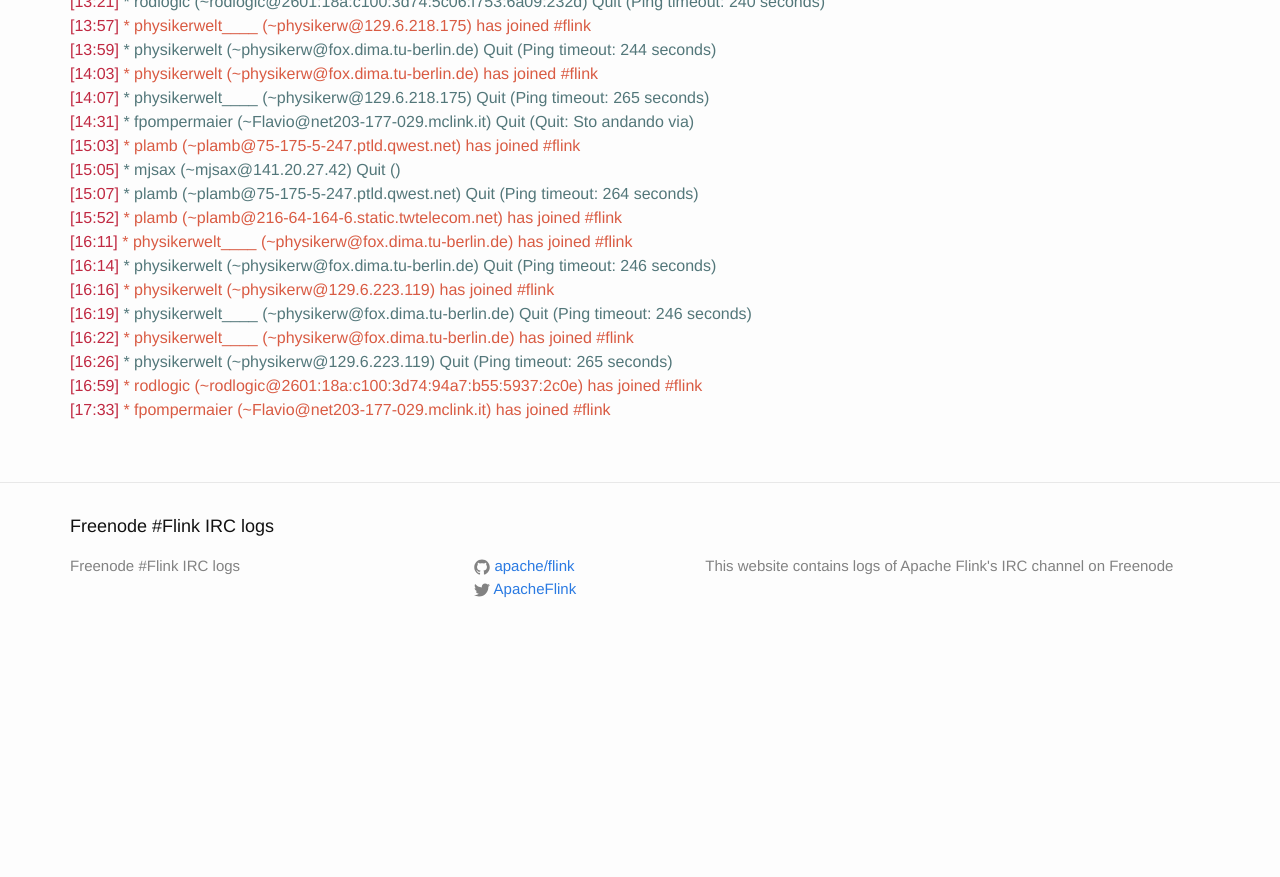
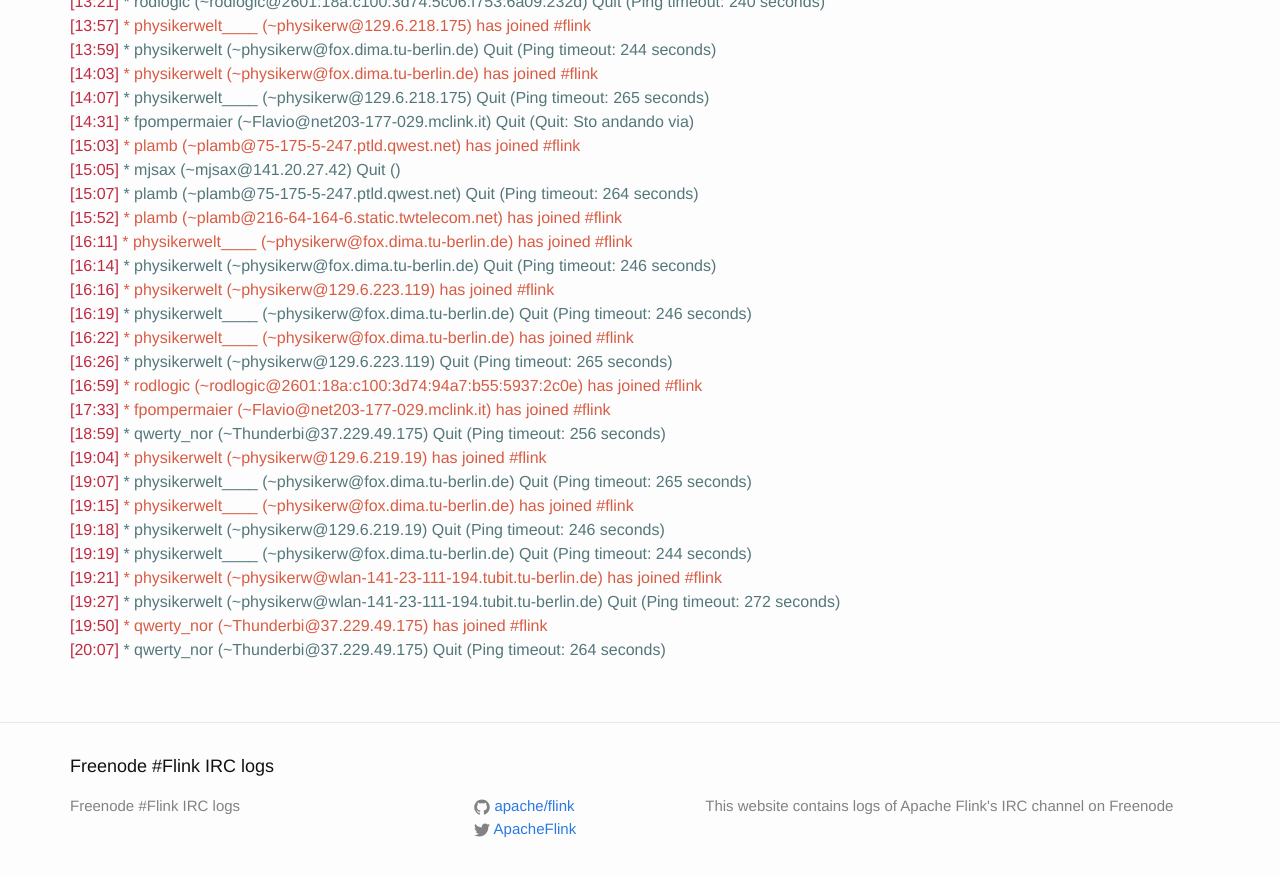
Before and after one commit to flink-irc-logs/flink-irc-logs.github.io, a Jekyll site: the page built from _posts/2015-10-26-logs.markdown, in a window 1280 px wide and 900 px high, scrolled down 1266 px. Shown: the top 877 px of the window. Built offline with Jekyll 4.4.1, drawn with Linux system fonts in a browser that asks for light colours; before the commit the page ends 1926 px from its top, so only the background shows below that.

Commit message:
Update of the logs on Mon Oct 26 20:29:23 CET 2015

```diff
--- a/_posts/2015-10-26-logs.markdown
+++ b/_posts/2015-10-26-logs.markdown
@@ -66,3 +66,13 @@
 <span class="irc-date">[16:26]</span> <span class="irc-navy">* physikerwelt (~physikerw@129.6.223.119) Quit (Ping timeout: 265 seconds)</span><br />
 <span class="irc-date">[16:59]</span> <span class="irc-green">* rodlogic (~rodlogic@2601:18a:c100:3d74:94a7:b55:5937:2c0e) has joined #flink</span><br />
 <span class="irc-date">[17:33]</span> <span class="irc-green">* fpompermaier (~Flavio@net203-177-029.mclink.it) has joined #flink</span><br />
+<span class="irc-date">[18:59]</span> <span class="irc-navy">* qwerty_nor (~Thunderbi@37.229.49.175) Quit (Ping timeout: 256 seconds)</span><br />
+<span class="irc-date">[19:04]</span> <span class="irc-green">* physikerwelt (~physikerw@129.6.219.19) has joined #flink</span><br />
+<span class="irc-date">[19:07]</span> <span class="irc-navy">* physikerwelt____ (~physikerw@fox.dima.tu-berlin.de) Quit (Ping timeout: 265 seconds)</span><br />
+<span class="irc-date">[19:15]</span> <span class="irc-green">* physikerwelt____ (~physikerw@fox.dima.tu-berlin.de) has joined #flink</span><br />
+<span class="irc-date">[19:18]</span> <span class="irc-navy">* physikerwelt (~physikerw@129.6.219.19) Quit (Ping timeout: 246 seconds)</span><br />
+<span class="irc-date">[19:19]</span> <span class="irc-navy">* physikerwelt____ (~physikerw@fox.dima.tu-berlin.de) Quit (Ping timeout: 244 seconds)</span><br />
+<span class="irc-date">[19:21]</span> <span class="irc-green">* physikerwelt (~physikerw@wlan-141-23-111-194.tubit.tu-berlin.de) has joined #flink</span><br />
+<span class="irc-date">[19:27]</span> <span class="irc-navy">* physikerwelt (~physikerw@wlan-141-23-111-194.tubit.tu-berlin.de) Quit (Ping timeout: 272 seconds)</span><br />
+<span class="irc-date">[19:50]</span> <span class="irc-green">* qwerty_nor (~Thunderbi@37.229.49.175) has joined #flink</span><br />
+<span class="irc-date">[20:07]</span> <span class="irc-navy">* qwerty_nor (~Thunderbi@37.229.49.175) Quit (Ping timeout: 264 seconds)</span><br />
```
